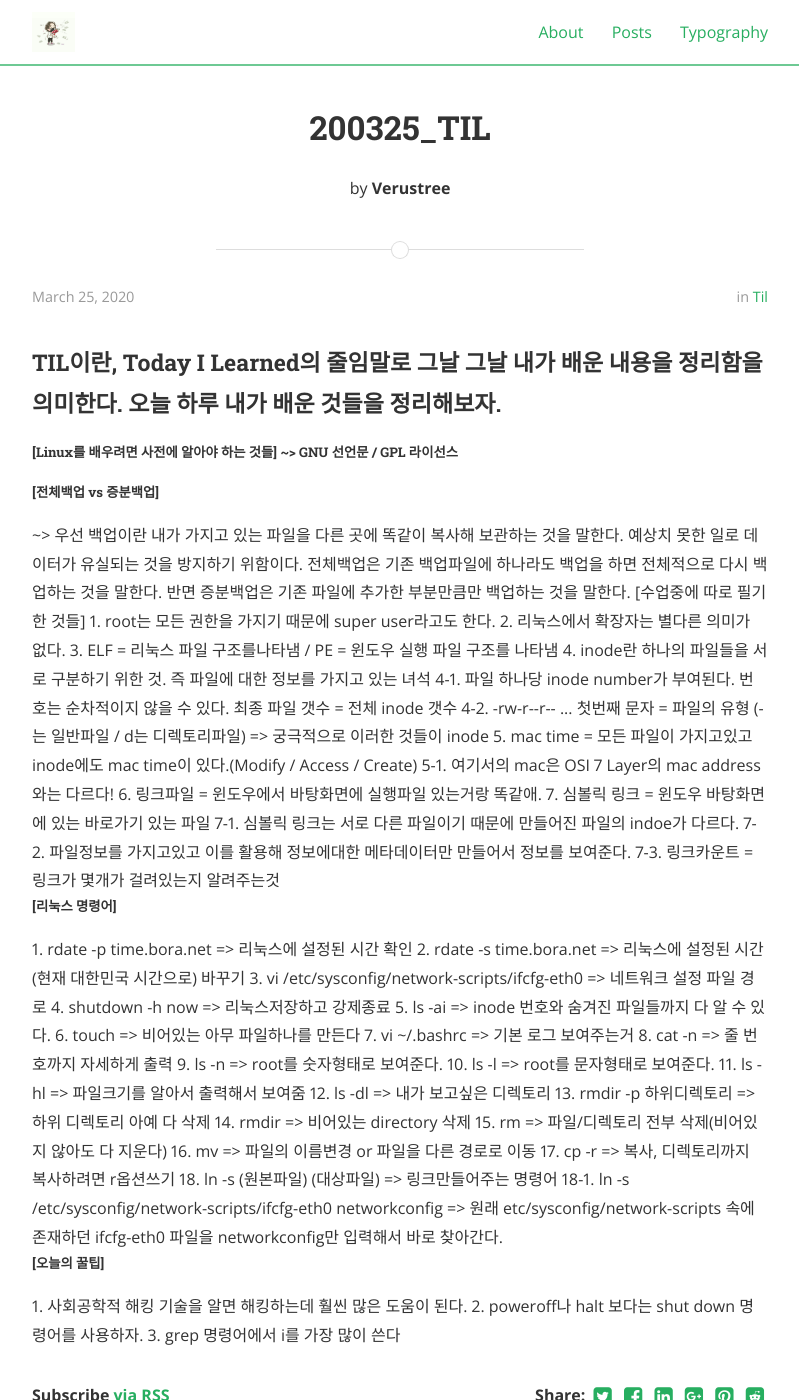
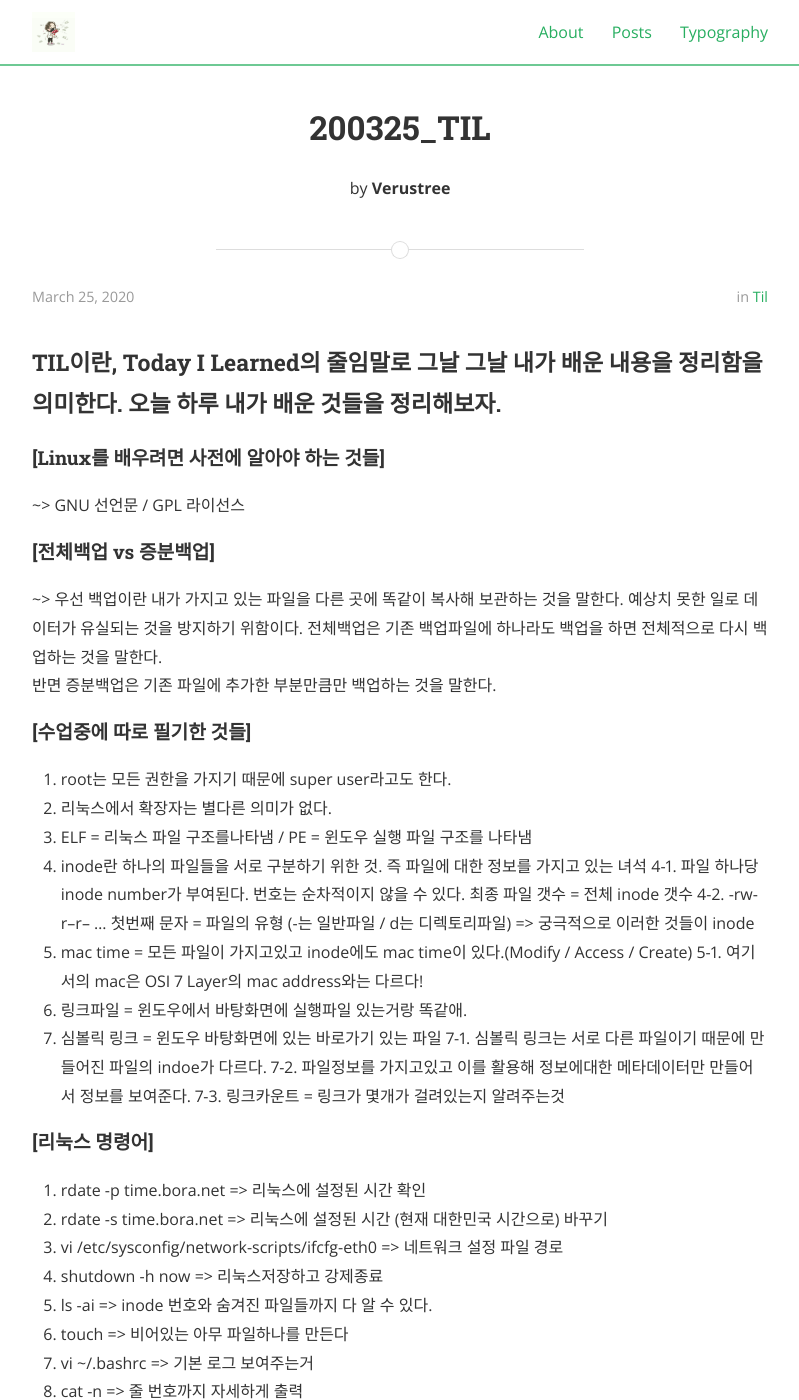
Before and after one commit to verustree/verustree.github.io, a Jekyll site: the page built from _posts/2020-03-25-TIL.md, in a window 1280 px wide and 1400 px high. Shown: the whole window, without its empty margins (240-1039 px from the left). Built offline with Jekyll 4.4.1, drawn with Linux system fonts in a browser that asks for light colours; nearby versions of some CDN libraries; some of the changed text lies outside the part shown.

Commit message:
Update 2020-03-25-TIL.md
change tag

```diff
--- a/_posts/2020-03-25-TIL.md
+++ b/_posts/2020-03-25-TIL.md
@@ -9,15 +9,15 @@ categories: TIL
 <h3> TIL이란, Today I Learned의 줄임말로 그날 그날 내가 배운 내용을 정리함을 의미한다.
 오늘 하루 내가 배운 것들을 정리해보자.</h3>
 
-<h5>[Linux를 배우려면 사전에 알아야 하는 것들]
+<h4>[Linux를 배우려면 사전에 알아야 하는 것들]</h4>
 ~> GNU 선언문 / GPL 라이선스
 
-<h5>[전체백업 vs 증분백업]</h5>
+<h4>[전체백업 vs 증분백업]</h4>
 ~> 우선 백업이란 내가 가지고 있는 파일을 다른 곳에 똑같이 복사해 보관하는 것을 말한다.  예상치 못한 일로 데이터가 유실되는 것을 방지하기 위함이다.
    전체백업은 기존 백업파일에 하나라도 백업을 하면 전체적으로 다시 백업하는 것을 말한다.
    반면 증분백업은 기존 파일에 추가한 부분만큼만 백업하는 것을 말한다.
 
-[수업중에 따로 필기한 것들]
+<h4>[수업중에 따로 필기한 것들]</h4>
 1. root는 모든 권한을 가지기 때문에 super user라고도 한다.
 2. 리눅스에서 확장자는 별다른 의미가 없다.
 3. ELF = 리눅스 파일 구조를나타냄  /  PE = 윈도우 실행 파일 구조를 나타냄
@@ -33,7 +33,7 @@ categories: TIL
 7-3. 링크카운트 = 링크가 몇개가 걸려있는지 알려주는것
 
 
-<h5>[리눅스 명령어]</h5>
+<h4>[리눅스 명령어]</h4>
 1. rdate -p time.bora.net => 리눅스에 설정된 시간 확인
 2. rdate -s time.bora.net => 리눅스에 설정된 시간 (현재 대한민국 시간으로) 바꾸기
 3. vi /etc/sysconfig/network-scripts/ifcfg-eth0  => 네트워크 설정 파일 경로
@@ -55,7 +55,7 @@ categories: TIL
 18-1. ln -s /etc/sysconfig/network-scripts/ifcfg-eth0  networkconfig   => 원래 etc/sysconfig/network-scripts 속에 존재하던 ifcfg-eth0 파일을 networkconfig만 입력해서 바로 찾아간다.
 
 
-<h5>[오늘의 꿀팁]</h5>
+<h4>[오늘의 꿀팁]</h4>
 1. 사회공학적 해킹 기술을 알면 해킹하는데 훨씬 많은 도움이 된다.
 2. poweroff나 halt 보다는 shut down 명령어를 사용하자.
 3. grep 명령어에서 i를 가장 많이 쓴다
```
